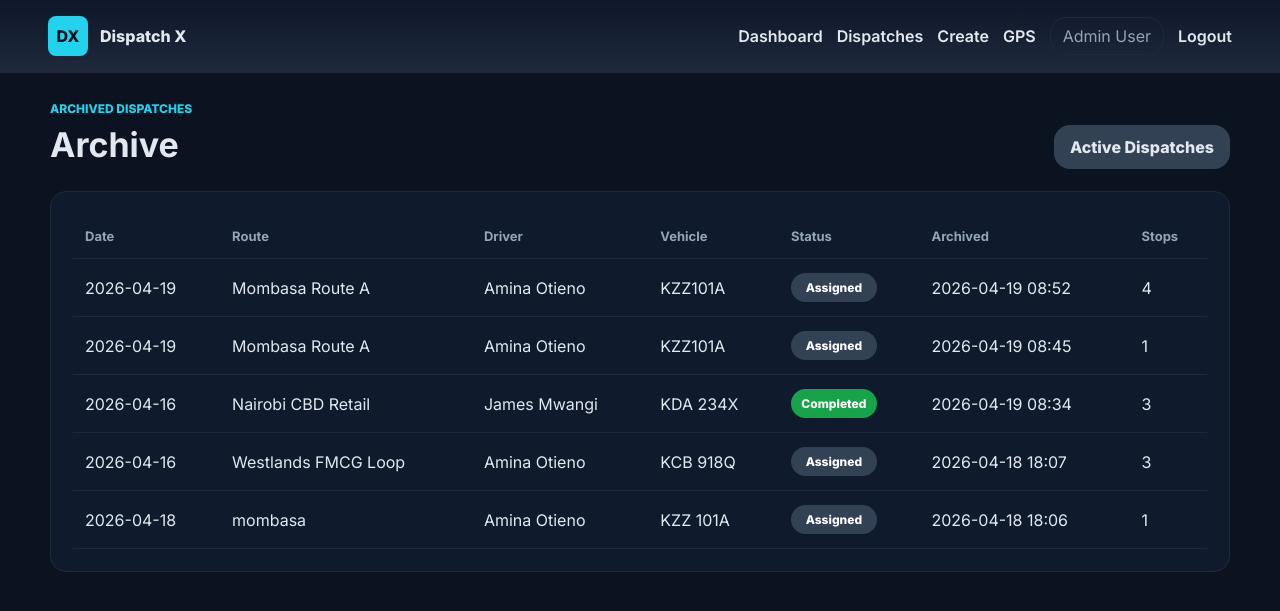
After one commit to kwetu-stack/Dispatch-x, a Flask app: page /dispatches/archive in a window 1280 px wide. The commit adds this page. Shown: the top 611 px of the page. Run offline with Flask 3, Linux system fonts and the light colour scheme; a user stored in the database is signed in; data comes from the database, SQL or seed files in the repository.

Commit message:
Restore archived dispatch visibility

```diff
--- a/app.py
+++ b/app.py
@@ -183,6 +183,10 @@ def active_dispatch_query():
     return Dispatch.query.filter(Dispatch.is_deleted.is_(False))
 
 
+def archived_dispatch_query():
+    return Dispatch.query.filter(Dispatch.is_deleted.is_(True))
+
+
 def active_dispatch_or_404(id):
     return active_dispatch_query().filter(Dispatch.id == id).first_or_404()
 
@@ -287,6 +291,13 @@ def dashboard():
 def dispatches():
     rows = active_dispatch_query().order_by(Dispatch.date.desc(), Dispatch.created_at.desc()).all()
     return render_template("dispatches.html", dispatches=rows)
+
+
+@app.route("/dispatches/archive")
+@admin_required()
+def dispatch_archive_list():
+    rows = archived_dispatch_query().order_by(Dispatch.deleted_at.desc(), Dispatch.created_at.desc()).all()
+    return render_template("dispatch_archive.html", dispatches=rows)
 
 
 @app.route("/dispatches/new", methods=["GET", "POST"])
--- /dev/null
+++ b/templates/dispatch_archive.html
@@ -0,0 +1,36 @@
+{% extends "base.html" %}
+{% set title = "Archive | Dispatch X" %}
+{% block content %}
+<section class="section-head">
+  <div>
+    <p class="eyebrow">Archived dispatches</p>
+    <h1>Archive</h1>
+  </div>
+  <a class="btn secondary" href="{{ url_for('dispatches') }}">Active Dispatches</a>
+</section>
+
+<section class="panel">
+  <div class="table-wrap">
+    <table>
+      <thead>
+        <tr><th>Date</th><th>Route</th><th>Driver</th><th>Vehicle</th><th>Status</th><th>Archived</th><th>Stops</th></tr>
+      </thead>
+      <tbody>
+        {% for dispatch in dispatches %}
+          <tr>
+            <td>{{ dispatch.date.strftime("%Y-%m-%d") }}</td>
+            <td>{{ dispatch.route_name }}</td>
+            <td>{{ dispatch.driver.name }}</td>
+            <td>{{ dispatch.vehicle_number }}</td>
+            <td><span class="badge {{ dispatch.status }}">{{ dispatch.status.replace("_", " ") }}</span></td>
+            <td>{{ format_kenya_datetime(dispatch.deleted_at) if dispatch.deleted_at else "Archived" }}</td>
+            <td>{{ dispatch.stops|length }}</td>
+          </tr>
+        {% else %}
+          <tr><td colspan="7" class="muted">No archived dispatches found.</td></tr>
+        {% endfor %}
+      </tbody>
+    </table>
+  </div>
+</section>
+{% endblock %}
```
Also changed, not shown: templates/dispatches.html (+6 -1 lines).
